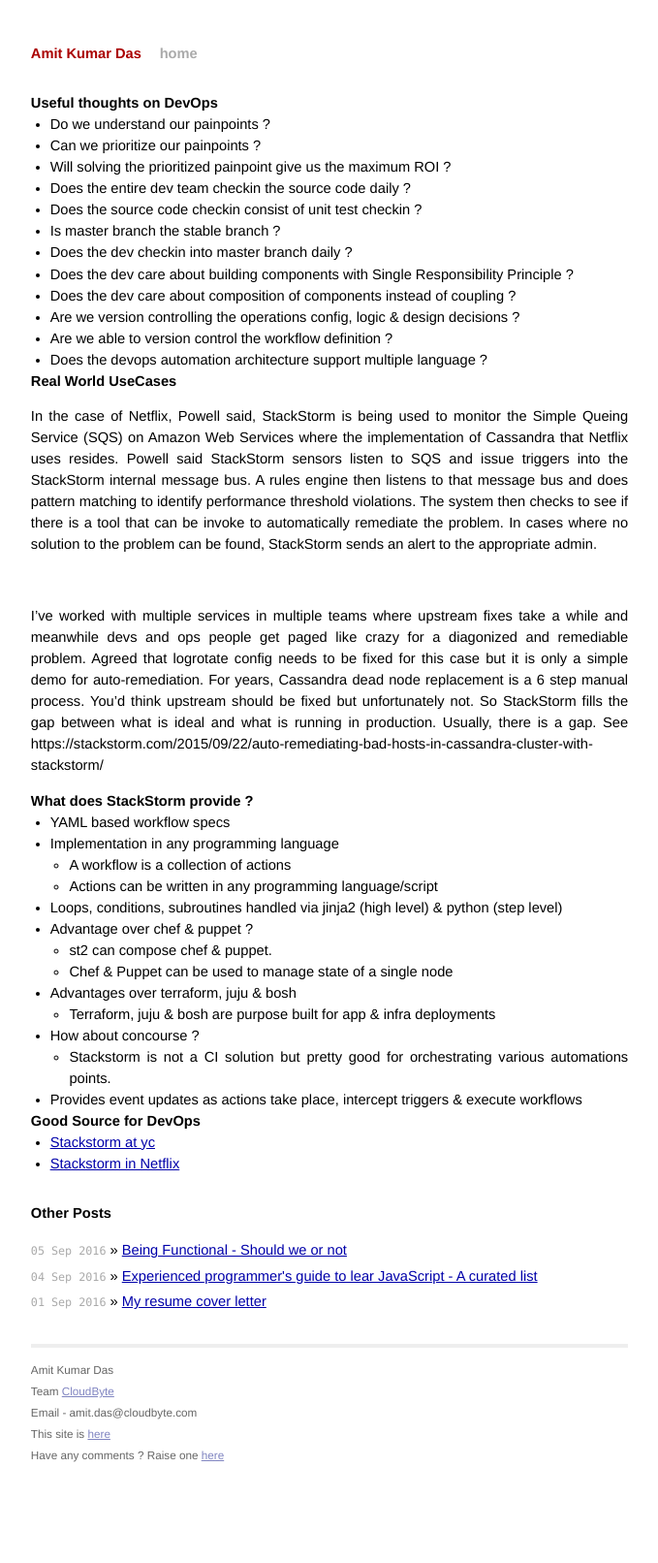
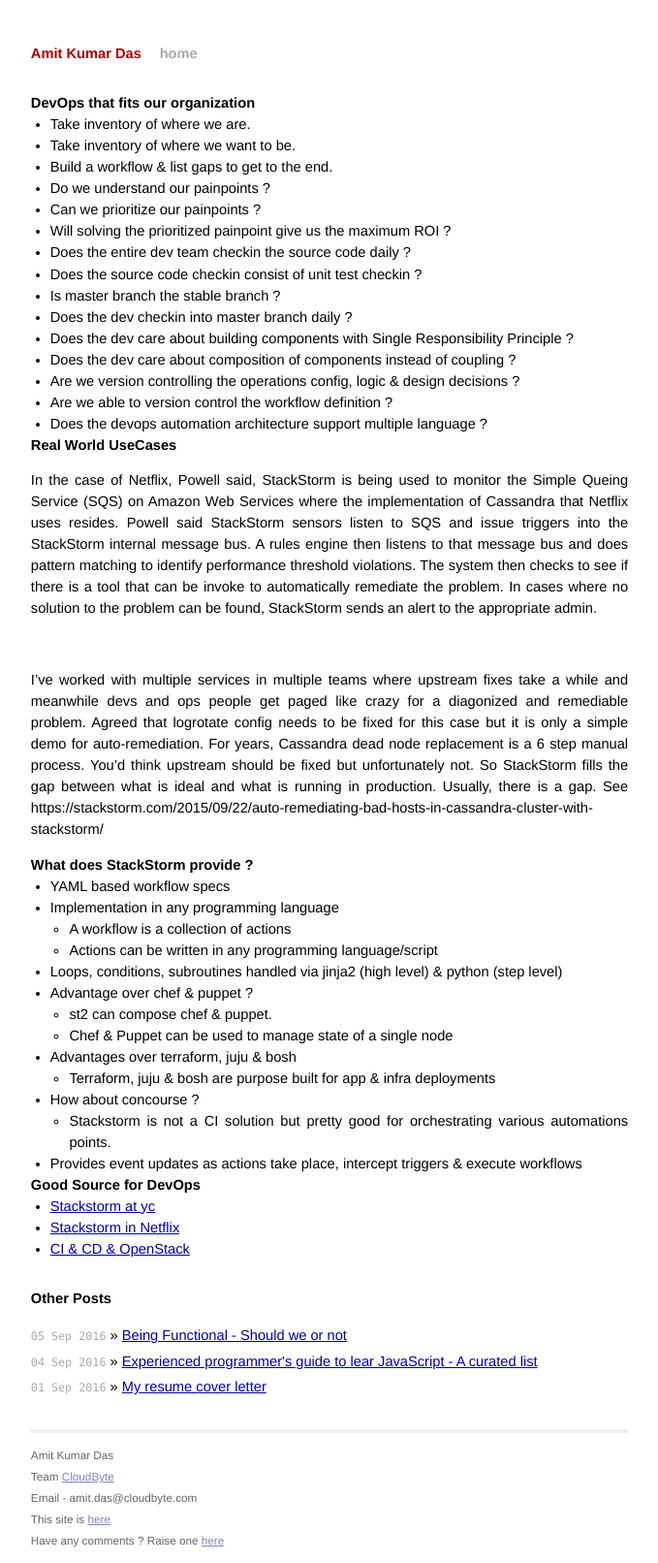
Before and after one commit to AmitKumarDas/amitkumardas.github.io, a Jekyll site: the page built from _posts/2016-08-21-my-views-on-devops.md, in a window 1280 px wide. Shown: the whole page at 97% size, without its empty margins (300-979 px from the left). Built offline with Jekyll 4.4.1, drawn with Linux system fonts in a browser that asks for light colours; before the commit the page ends 1524 px from its top, so only the background shows below that.

Commit message:
Update 2016-08-21-my-views-on-devops.md

```diff
--- a/_posts/2016-08-21-my-views-on-devops.md
+++ b/_posts/2016-08-21-my-views-on-devops.md
@@ -3,8 +3,11 @@
 title: My views on devops
 ---
 
-## Useful thoughts on DevOps
+## DevOps that fits our organization
 
+- Take inventory of where we are.
+- Take inventory of where we want to be.
+- Build a workflow & list gaps to get to the end.
 - Do we understand our painpoints ?
 - Can we prioritize our painpoints ?
 - Will solving the prioritized painpoint give us the maximum ROI ?
@@ -46,3 +49,4 @@
 
 - [Stackstorm at yc](https://news.ycombinator.com/item?id=10342000)
 - [Stackstorm in Netflix](http://www.datacenterknowledge.com/archives/2015/09/24/netflix-to-use-stackstorm-for-it-automation-under-cassandra/)
+- [CI & CD & OpenStack](https://www.youtube.com/watch?v=4gR5xVOSsdU)
```
